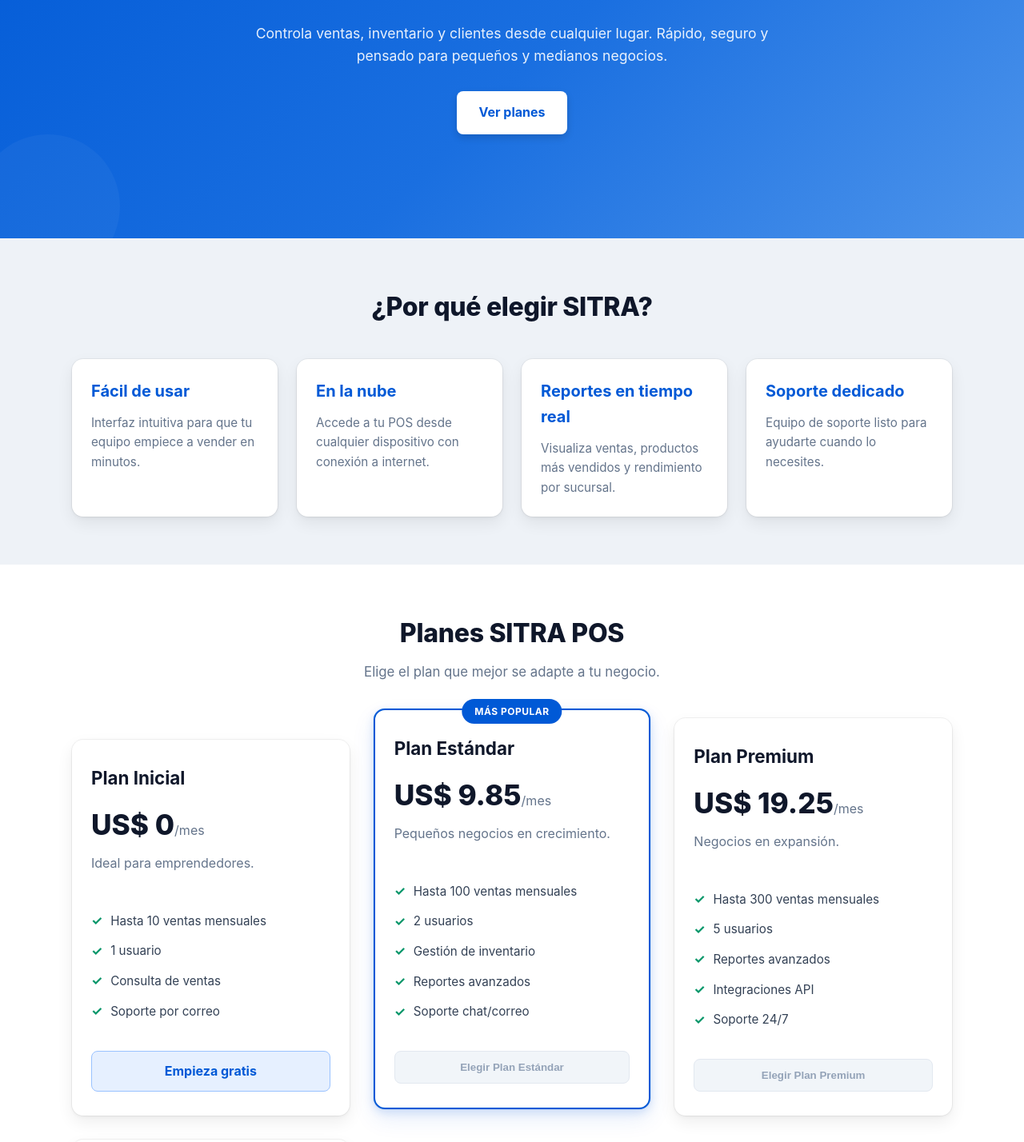
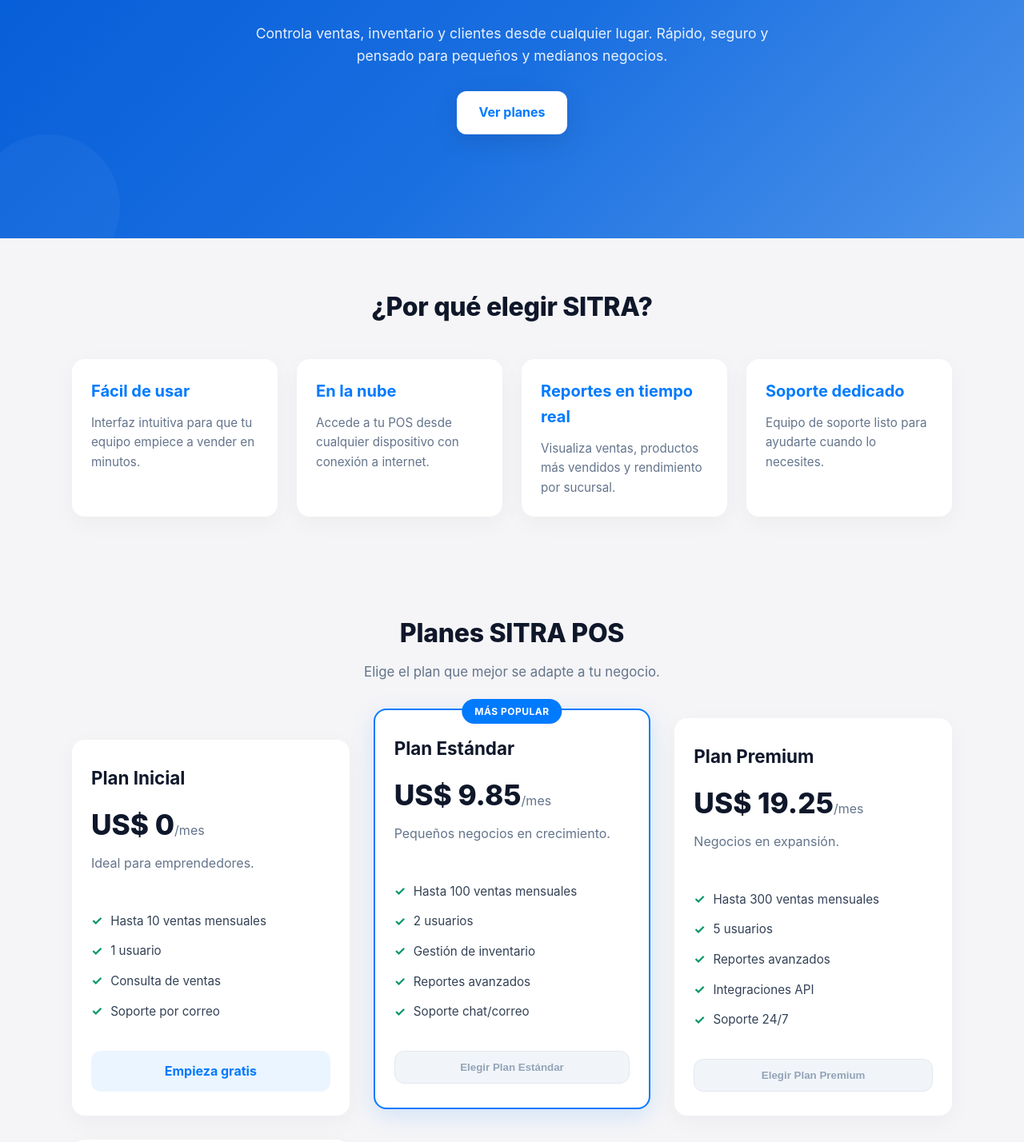
Before and after one commit to Kodake/sitra-landing-app, a React (Vite) app: page / in a window 1280 px wide. Shown: the part 266-1694 px from the top of the page at 80% size. Built offline with nearby package versions, Linux system fonts and the light colour scheme.

Commit message:
Changes about improving UI/UX

```diff
--- a/src/App.css
+++ b/src/App.css
@@ -6,8 +6,8 @@
 }
 
 body {
-  background: #EEF2F7;
-  font-family: -apple-system, BlinkMacSystemFont, 'Segoe UI', Helvetica, Arial, sans-serif;
+  background: #f5f5f7;
+  font-family: -apple-system, BlinkMacSystemFont, 'SF Pro Display', 'Segoe UI', Helvetica, Arial, sans-serif;
   color: #334155;
   -webkit-font-smoothing: antialiased;
 }
@@ -53,7 +53,7 @@
   font-weight: 800;
   letter-spacing: -0.5px;
   background: rgba(255,255,255,0.96);
-  color: #0059d6;
+  color: #007aff;
   padding: 8px 16px;
   border-radius: 8px;
   box-shadow: 0 1px 6px rgba(0,0,0,0.14);
@@ -86,7 +86,7 @@
 }
 
 .nav-links li a:hover {
-  text-decoration: underline;
+  text-decoration: none;
   color: white;
 }
 
@@ -115,21 +115,21 @@
 .btn-primary {
   display: inline-block;
   padding: 14px 28px;
-  border-radius: 8px;
+  border-radius: 12px;
   border: none;
   background-color: #ffffff;
-  color: #0059d6;
+  color: #007aff;
   font-weight: 700;
   text-decoration: none;
   cursor: pointer;
-  box-shadow: 0 4px 10px rgba(0, 0, 0, 0.15);
+  box-shadow: 0 8px 30px rgba(0, 0, 0, 0.1);
   transition: transform 0.2s ease, box-shadow 0.2s ease, background-color 0.2s ease;
 }
 
 .btn-primary:hover {
   transform: translateY(-2px);
-  box-shadow: 0 6px 14px rgba(0, 0, 0, 0.2);
   background-color: #f8fafc;
+  box-shadow: 0 12px 30px rgba(0, 0, 0, 0.15);
 }
 
 /* TITLES GENERAL */
@@ -146,7 +146,7 @@
 
 /* FEATURES */
 #features {
-  background-color: #EEF2F7;
+  background-color: transparent;
 }
 
 #features h2 {
@@ -163,15 +163,15 @@
 
 .feature-card {
   background-color: #ffffff;
-  border-radius: 14px;
+  border-radius: 16px;
   padding: 24px;
-  box-shadow: 0 0 0 1px rgba(0,0,0,0.05), 0 2px 4px rgba(0,0,0,0.04), 0 8px 20px rgba(0,0,0,0.07);
+  box-shadow: 0 8px 30px rgba(0, 0, 0, 0.04);
 }
 
 .feature-card h3 {
   margin-bottom: 12px;
   font-size: 1.25rem;
-  color: #0059d6;
+  color: #007aff;
   font-weight: 700;
 }
 
@@ -183,7 +183,7 @@
 
 /* PRICING */
 #pricing {
-  background-color: #ffffff;
+  background-color: transparent;
 }
 
 #pricing h2 {
@@ -208,9 +208,9 @@
 
 .plan {
   background-color: #ffffff;
-  border-radius: 14px;
+  border-radius: 16px;
   padding: 30px 24px;
-  box-shadow: 0 0 0 1px rgba(0,0,0,0.05), 0 2px 4px rgba(0,0,0,0.04), 0 8px 20px rgba(0,0,0,0.07);
+  box-shadow: 0 8px 30px rgba(0, 0, 0, 0.04);
   display: flex;
   flex-direction: column;
   justify-content: space-between;
@@ -218,9 +218,9 @@
 }
 
 .plan.popular {
-  border: 2px solid #0059d6;
+  border: 2px solid #007aff;
   transform: translateY(-8px);
-  box-shadow: 0 0 0 1px rgba(0,89,214,0.1), 0 4px 12px rgba(0,89,214,0.15), 0 12px 28px rgba(0,89,214,0.1);
+  box-shadow: 0 8px 30px rgba(0, 122, 255, 0.15);
 }
 
 .plan.popular::before {
@@ -229,7 +229,7 @@
   top: -14px;
   left: 50%;
   transform: translateX(-50%);
-  background-color: #0059d6;
+  background-color: #007aff;
   color: white;
   font-size: 0.75rem;
   padding: 6px 16px;
@@ -290,36 +290,37 @@
   display: block;
   text-align: center;
   padding: 12px 0;
-  border-radius: 8px;
-  border: 1px solid #e2e8f0;
-  background-color: #f8fafc;
-  color: #334155;
+  border-radius: 12px;
+  border: 1px solid transparent;
+  background-color: #f2f2f7;
+  color: #333;
   font-weight: 700;
   text-decoration: none;
   cursor: pointer;
-  transition: opacity 0.2s ease, background-color 0.2s ease, color 0.2s ease;
+  transition: background-color 0.2s ease, color 0.2s ease;
   width: 100%;
 }
 
 .plan .plan-btn.free {
-  background-color: #e6f0ff;
-  color: #0059d6;
-  border: 1px solid #99c2ff;
+  background-color: rgba(0, 122, 255, 0.08);
+  color: #007aff;
+  border: 1px solid transparent;
 }
 
 .plan .plan-btn.free:hover {
-  background-color: #cce0ff;
+  background-color: #007aff;
+  color: white;
 }
 
 .plan.popular button {
-  background-color: #0059d6;
+  background-color: #007aff;
   color: white;
-  border-color: #0059d6;
+  border-color: #007aff;
 }
 
 .plan.popular button:hover {
-  background-color: #1a6fe0;
-  border-color: #1a6fe0;
+  background-color: #0062cc;
+  border-color: #0062cc;
 }
 
 .plan button:hover:not(:disabled) {
@@ -337,7 +338,7 @@
 
 /* TESTIMONIALS */
 #testimonials {
-  background-color: #EEF2F7;
+  background-color: transparent;
 }
 
 #testimonials h2 {
@@ -354,9 +355,9 @@
 
 .testimonial-card {
   background-color: #ffffff;
-  border-radius: 14px;
+  border-radius: 16px;
   padding: 30px 24px;
-  box-shadow: 0 0 0 1px rgba(0,0,0,0.05), 0 2px 4px rgba(0,0,0,0.04), 0 8px 20px rgba(0,0,0,0.07);
+  box-shadow: 0 8px 30px rgba(0, 0, 0, 0.04);
 }
 
 .testimonial-card .quote {
@@ -451,7 +452,7 @@
 
 /* CONTACT */
 #contact {
-  background-color: #EEF2F7;
+  background-color: transparent;
 }
 
 #contact h2 {
@@ -471,8 +472,8 @@
   margin: 0 auto;
   background-color: #ffffff;
   padding: 30px 24px;
-  border-radius: 14px;
-  box-shadow: 0 0 0 1px rgba(0,0,0,0.05), 0 2px 4px rgba(0,0,0,0.04), 0 8px 20px rgba(0,0,0,0.07);
+  border-radius: 16px;
+  box-shadow: 0 8px 30px rgba(0, 0, 0, 0.04);
 }
 
 .contact-box form {
@@ -491,28 +492,28 @@
 .contact-box input,
 .contact-box textarea {
   padding: 12px;
-  border-radius: 8px;
-  border: 1px solid #e2e8f0;
+  border-radius: 10px;
+  border: 1px solid transparent;
   font-size: 0.95rem;
   width: 100%;
   font-family: inherit;
   transition: border-color 0.2s, box-shadow 0.2s;
-  background: #f8fafc;
+  background: #f2f2f7;
 }
 
 .contact-box input:focus,
 .contact-box textarea:focus {
   outline: none;
-  border-color: #99c2ff;
+  border-color: #007aff;
   background: #ffffff;
-  box-shadow: 0 0 0 3px rgba(0,89,214,0.1);
+  box-shadow: 0 0 0 3px rgba(0, 122, 255, 0.2);
 }
 
 .contact-box button {
   padding: 14px;
-  border-radius: 8px;
+  border-radius: 12px;
   border: 1px solid transparent;
-  background-color: #0059d6;
+  background-color: #007aff;
   color: white;
   font-weight: 700;
   cursor: pointer;
@@ -521,7 +522,7 @@
 }
 
 .contact-box button:hover {
-  background-color: #1a6fe0;
+  background-color: #0062cc;
   transform: translateY(-1px);
 }
 
@@ -531,8 +532,8 @@
   padding: 24px 0;
   font-size: 0.9rem;
   color: #64748b;
-  background-color: #ffffff;
-  border-top: 1px solid #f1f5f9;
+  background-color: transparent;
+  border-top: 1px solid rgba(0, 0, 0, 0.05);
 }
 
 /* RESPONSIVE */
```
Also changed, not shown: package.json (+2 -5 lines), 1 other file (tests, documents, lock files or other folders).
